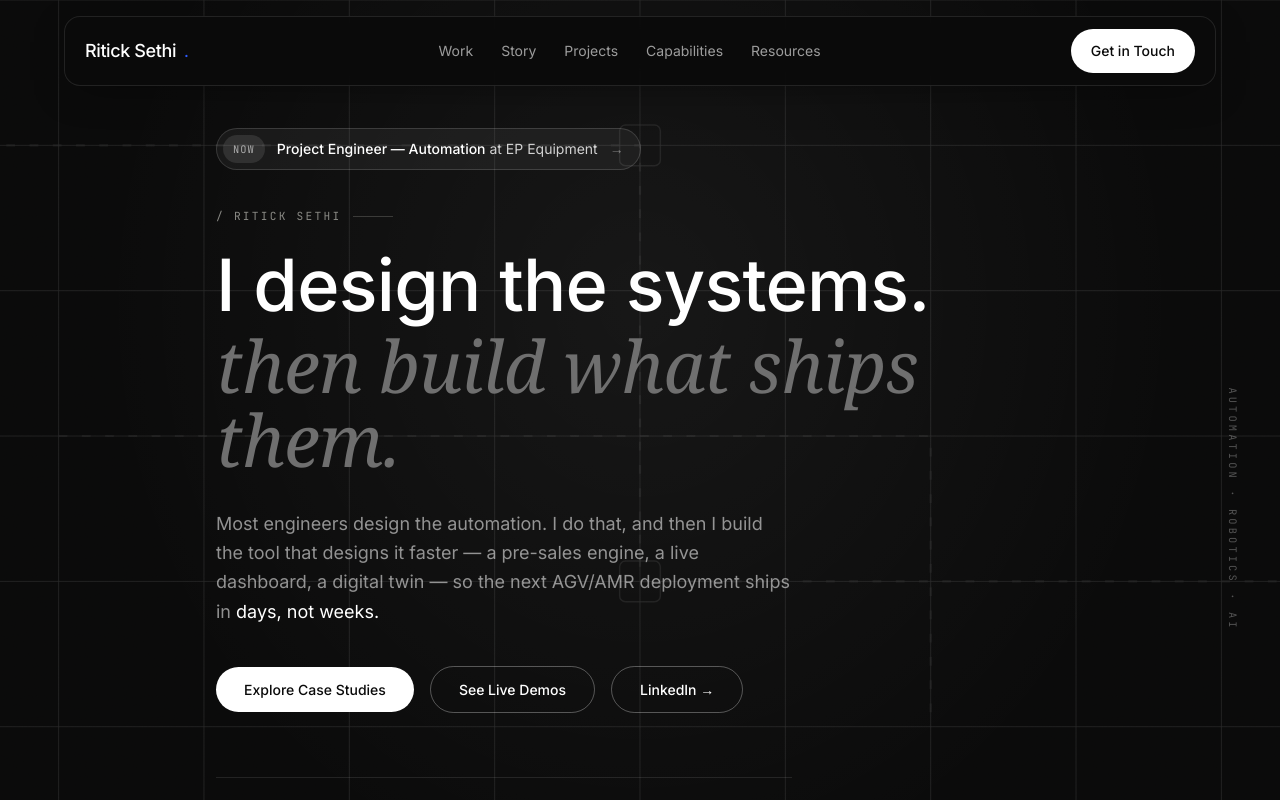
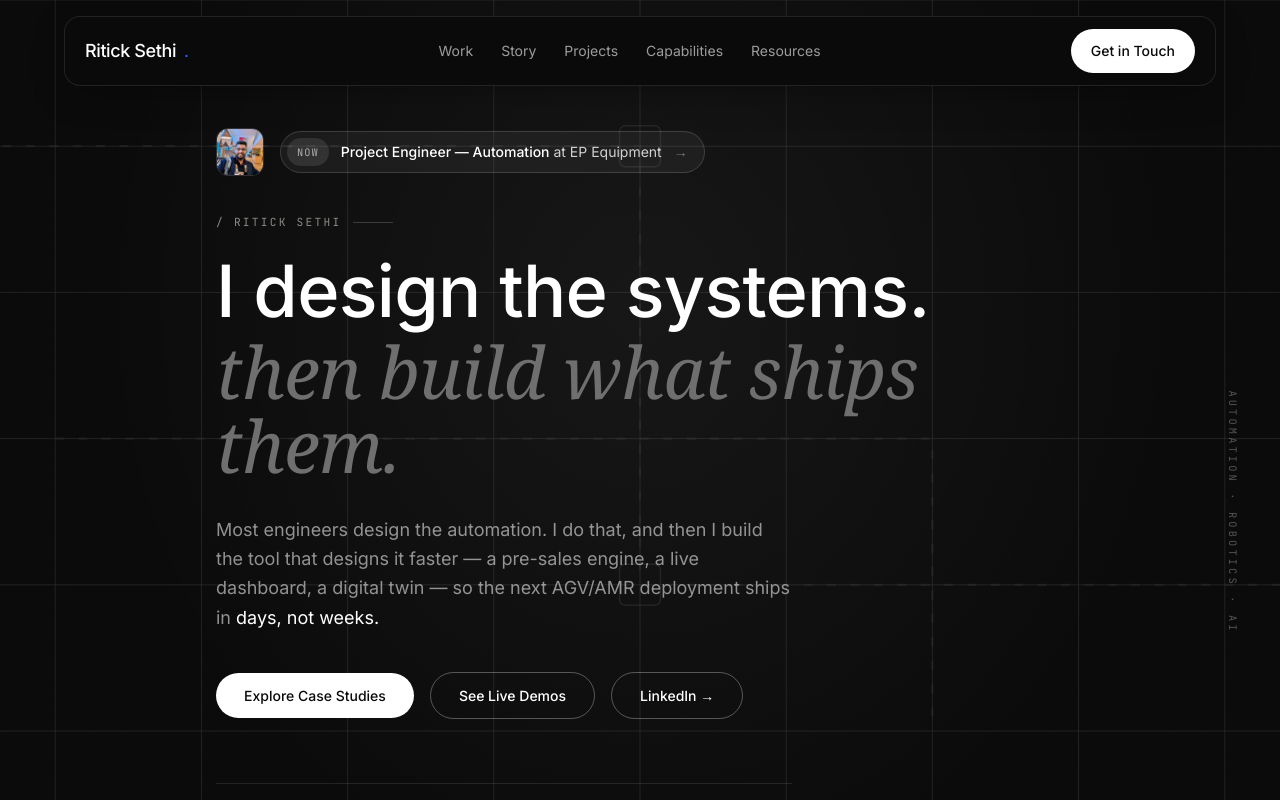
Before and after one commit to Riticksethi6/Website, a React (Vite) app: page / in a window 1280 px wide. Shown: the top 800 px of the page. Built offline with nearby package versions, Linux system fonts and the light colour scheme.

Commit message:
Add profile photo back to hero, small and understated
Small rounded-square headshot next to the 'Now' pill restores a
personal presence without reverting to the old large circular avatar
treatment.

```diff
--- a/src/components/Hero.jsx
+++ b/src/components/Hero.jsx
@@ -1,4 +1,5 @@
 import { motion } from 'framer-motion'
+import profilePhoto from '../assets/profile-photo.jpeg'
 
 function GridBackdrop() {
   return (
@@ -42,8 +43,13 @@ export default function Hero() {
           initial={{ opacity: 0, y: 12 }}
           animate={{ opacity: 1, y: 0 }}
           transition={{ duration: 0.6 }}
-          className="mb-8"
+          className="flex flex-wrap items-center gap-4 mb-8"
         >
+          <img
+            src={profilePhoto}
+            alt="Ritick Sethi"
+            className="w-12 h-12 rounded-xl object-cover border border-white/15 flex-shrink-0"
+          />
           <a
             href="#timeline"
             className="inline-flex items-center gap-3 bg-white/5 border border-white/15 rounded-full pl-1.5 pr-4 py-1.5 text-sm text-white/80 hover:border-white/30 transition-colors"
```
